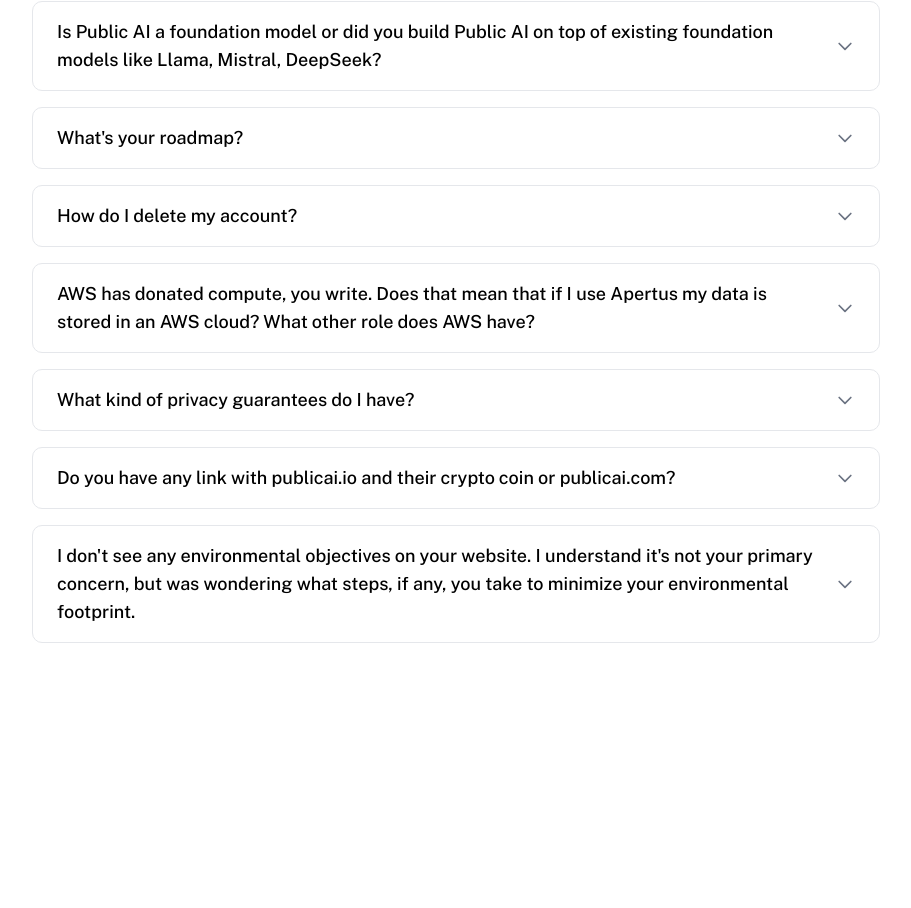
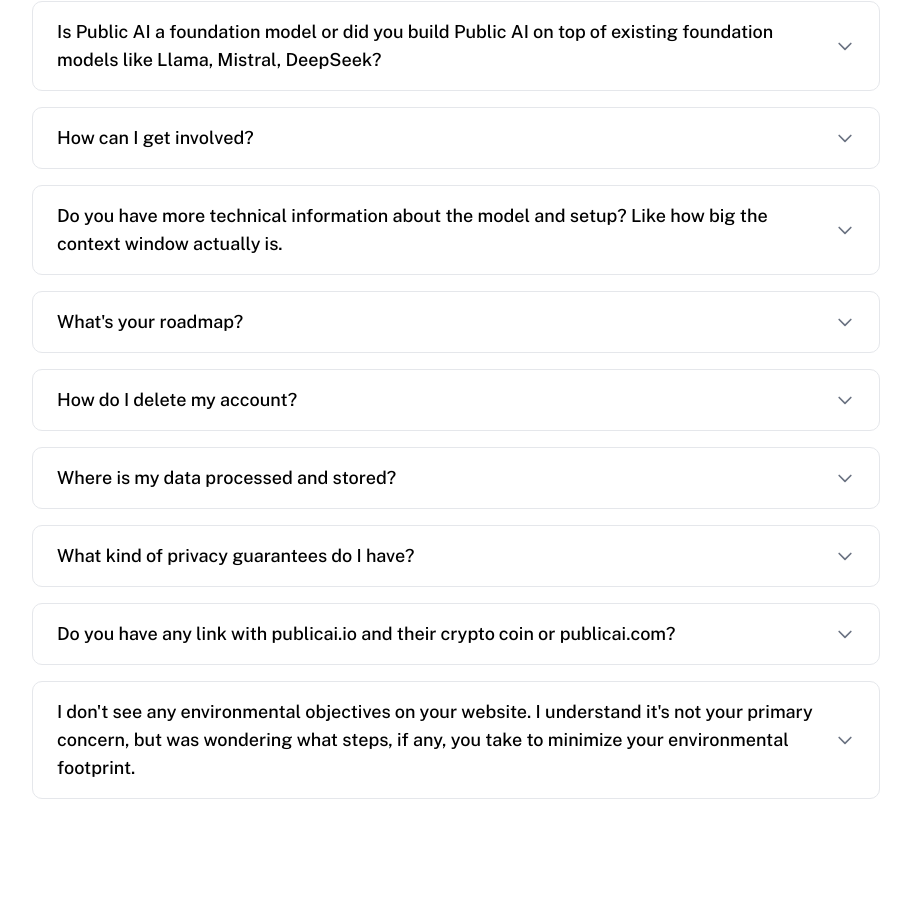
Before and after one commit to forpublicai/publicai.co, a Next.js app: page / in a window 1280 px wide. Shown: the part 3279-4187 px from the top of the page, without its empty margins (184-1095 px from the left). Built offline with nearby package versions, Linux system fonts and the light colour scheme.

Commit message:
Update FAQ and airbus pdf

```diff
--- a/src/app/faq/page.mdx
+++ /dev/null
@@ -1,9 +0,0 @@
-export const metadata = {
-  title: 'FAQ',
-  description: 'Frequently asked questions'
-}
-
-# FAQ
-## Frequently asked questions
-
-???
--- a/src/components/FAQ/data.ts
+++ b/src/components/FAQ/data.ts
@@ -9,20 +9,28 @@
     answer: "The Public AI Inference Utility is not a foundation model; it's an open deployment service intended to make public and sovereign AI models more accessible to citizens. Right now, we serve Apertus (from Switzerland) and SEA-LION v4 (from Singapore)."
   },
   {
+    question: "How can I get involved?",
+    answer: "For individuals, take a look at [our contributing page](https://publicai.co/contributing). For organizations, take a look at [our inference partner page](https://publicai.co/contributing/inference-partners), or [our model partner page](https://publicai.co/contributing/model-partners)."
+  },
+  {
+    question: "Do you have more technical information about the model and setup? Like how big the context window actually is.",
+    answer: "We've currently set these sampling parameters: \nMax tokens: 8,192 tokens\ntemperature: 0.8 (recommended by swiss-ai)\ntop_p: 0.9 (recommended by swiss-ai)."
+  },
+  {
     question: "What's your roadmap?",
-    answer: "Look at https://github.com/orgs/forpublicai/projects/2."
+    answer: "Look at [our roadmap on GitHub](https://github.com/orgs/forpublicai/projects/2)."
   },
   {
     question: "How do I delete my account?",
-    answer: "There's no option to delete an account anywhere in the settings.\nOpenWebUI does not yet have a feature for automatically deleting accounts, so we have to do it manually. Just email support@publicai.co with the title \"Delete my account\" and we will erase your account and all associated data in our databases."
+    answer: "There's no option to delete an account anywhere in the settings yet. Our frontend stack, OpenWebUI, does not yet have a feature for automatically deleting accounts, so we have to do it manually. For now, just email support@publicai.co with the subject \"Delete my account\" and we will erase your account and all associated data in our databases."
   },
   {
-    question: "AWS has donated compute, you write. Does that mean that if I use Apertus my data is stored in an AWS cloud? What other role does AWS have?",
-    answer: "Yes, if you use Apertus right now, the data is stored in an AWS cluster located in Zurich. Note, we have multiple compute providers providing GPUs that support the inference load for Apertus. These servers that run the GPUs do not store any data and are only used for inference. Separately, we also use AWS for some of our general compute needs, including our user database. We'll put out a FAQ shortly going into the details of our deployment... and encouraging people to help out if they want to change it!"
+    question: "Where is my data processed and stored?",
+    answer: "If you use the Public AI Inference Utility right now, the data is stored in an Amazon Web Services (AWS) cluster located in Zurich, Switzerland. We have multiple compute providers all over the world that provide GPUs that support the processing of queries for Apertus, SEA-LION, and the other models we support. These servers that run the GPUs do not store any data and are only used for inference. Separately, we also use AWS for some of our general compute needs, including our user database. We'll put out more details shortly going into the details of our deployment... and encouraging people to help out if they want to change it!"
   },
   {
     question: "What kind of privacy guarantees do I have?",
-    answer: "AWS privacy guarantees are strong enough that this is very close to us running it on a box in our basement (https://aws.amazon.com/compliance/data-privacy-faq/, ref. \"We do not access or use your content for any purpose without your agreement.\")"
+    answer: "Take a look at [our terms and conditions](https://publicai.co/tc). On a technical level, AWS privacy guarantees are strong enough that this is very close to us running it on a box in our basement (https://aws.amazon.com/compliance/data-privacy-faq/, ref. \"We do not access or use your content for any purpose without your agreement.\")"
   },
   {
     question: "Do you have any link with publicai.io and their crypto coin or publicai.com?",
```
Also changed, not shown: 1 other file (tests, documents, lock files or other folders).
